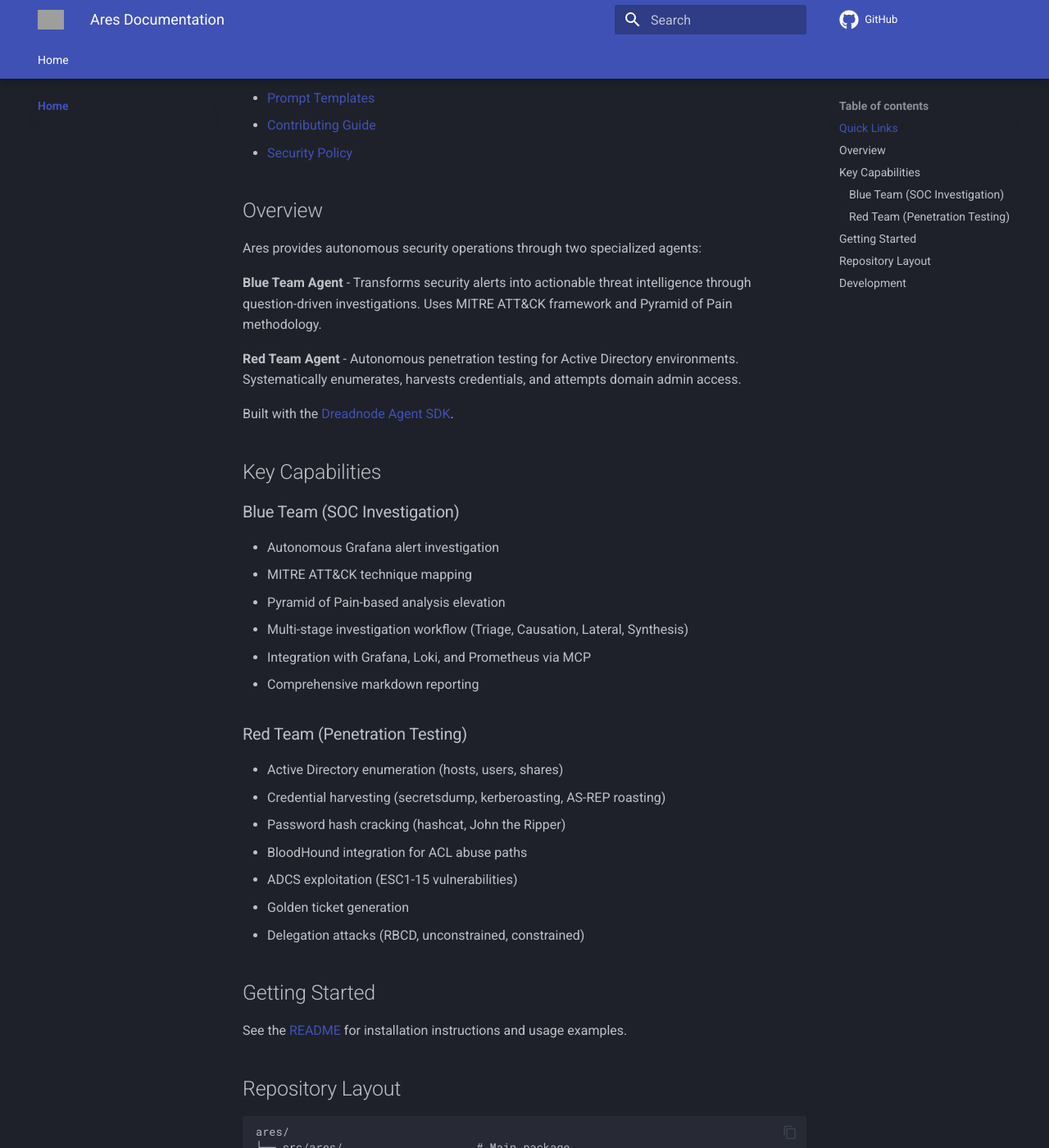
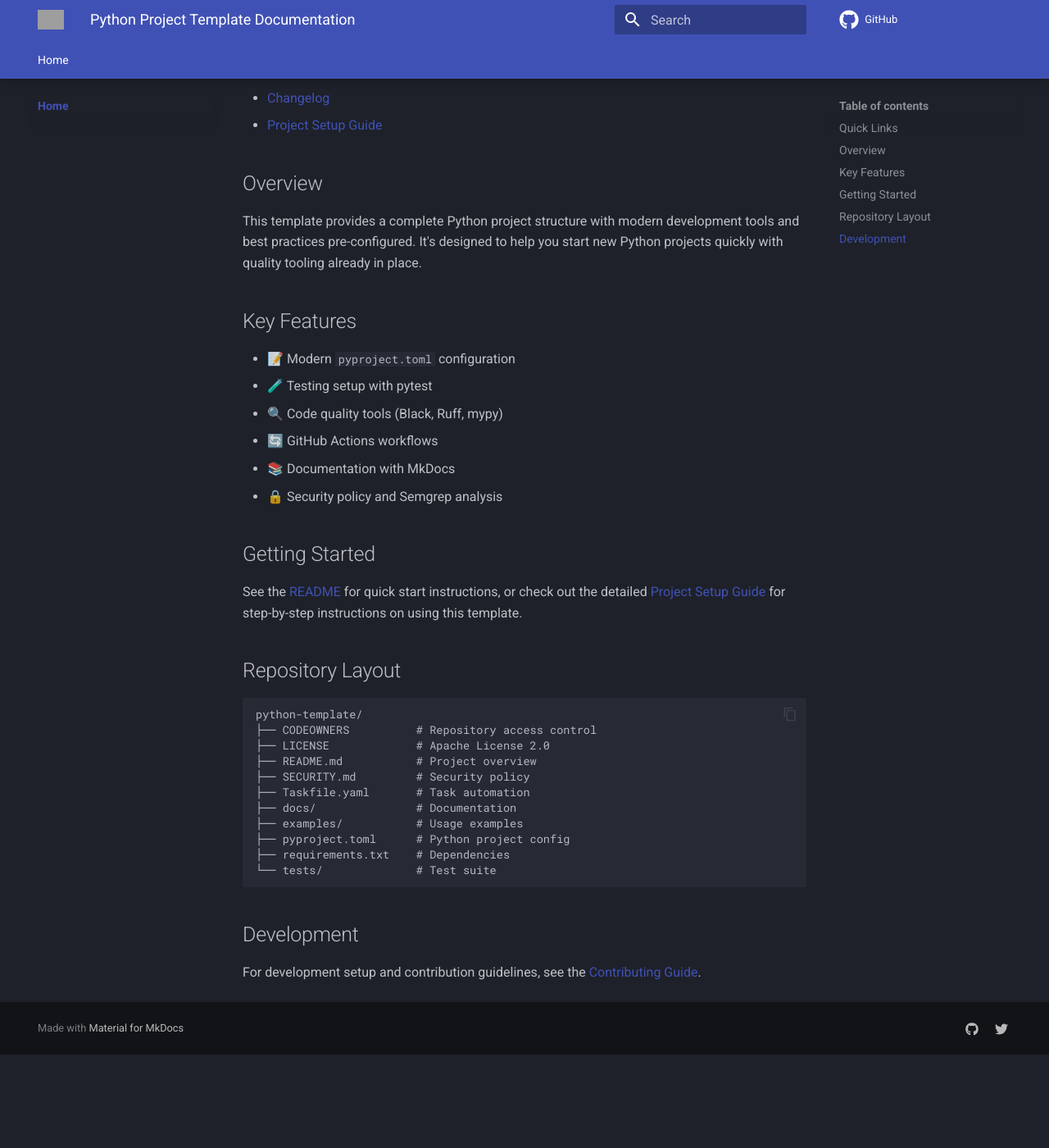
Before and after one commit to dreadnode/ares, an MkDocs documentation site: the page built from docs/index.md, in a window 1280 px wide and 1400 px high, scrolled down 364 px. Shown: the whole window at 82% size. Built offline with MkDocs 1.6.1 and Material for MkDocs 9.7.7, drawn with Linux system fonts in a browser that asks for light colours; comment, search, counter and statistics services are not loaded; after the commit the page ends 1650 px from its top, so only the background shows below that; some of the changed text lies outside the part shown; grey boxes are pictures that could not be loaded.

Commit message:
chore(template): merge template changes :up:
Signed-off-by: github-actions[bot] <github-actions[bot]@users.noreply.github.com>

````diff
--- a/.pre-commit-config.yaml
+++ b/.pre-commit-config.yaml
@@ -31,7 +31,7 @@ repos:
     rev: v2.4.1
     hooks:
       - id: codespell
-        entry: codespell -q 3 -f --skip=".git,.github,README.md" --ignore-words-list="astroid,braket"
+        entry: codespell -q 3 -f --skip=".git,.github,README.md" --ignore-words-list="astroid"
 
   - repo: https://github.com/RodrigoGonzalez/check-mkdocs
     rev: v1.2.0
--- a/docs/index.md
+++ b/docs/index.md
@@ -1,82 +1,52 @@
-# Ares Documentation
+# Python Project Template Documentation
 
-Welcome to the Ares documentation.
-Ares is an autonomous security operations agent with dual capabilities:
-**Blue Team** (SOC investigation) and **Red Team** (penetration testing).
+Welcome to the Python Project Template documentation.
+A modern Python project scaffold with batteries included.
 
 ## Quick Links
 
 - [Project README](../README.md)
-- [Taskfile Usage Guide](taskfile_usage.md)
-- [Grafana MCP Integration](grafana_mcp_usage.md)
-- [Prompt Templates](prompt_templates.md)
 - [Contributing Guide](contributing.md)
 - [Security Policy](../SECURITY.md)
+- [Changelog](../CHANGELOG.md)
+- [Project Setup Guide](topics/project-from-template.md)
 
 ## Overview
 
-Ares provides autonomous security operations through two specialized agents:
+This template provides a complete Python project structure with modern
+development tools and best practices pre-configured.
+It's designed to help you start new Python projects quickly with quality
+tooling already in place.
 
-**Blue Team Agent** - Transforms security alerts into actionable threat
-intelligence through question-driven investigations. Uses MITRE ATT&CK
-framework and Pyramid of Pain methodology.
+## Key Features
 
-**Red Team Agent** - Autonomous penetration testing for Active Directory
-environments. Systematically enumerates, harvests credentials, and attempts
-domain admin access.
-
-Built with the [Dreadnode Agent SDK](https://github.com/dreadnode/agent-sdk).
-
-## Key Capabilities
-
-### Blue Team (SOC Investigation)
-
-- Autonomous Grafana alert investigation
-- MITRE ATT&CK technique mapping
-- Pyramid of Pain-based analysis elevation
-- Multi-stage investigation workflow (Triage, Causation, Lateral, Synthesis)
-- Integration with Grafana, Loki, and Prometheus via MCP
-- Comprehensive markdown reporting
-
-### Red Team (Penetration Testing)
-
-- Active Directory enumeration (hosts, users, shares)
-- Credential harvesting (secretsdump, kerberoasting, AS-REP roasting)
-- Password hash cracking (hashcat, John the Ripper)
-- BloodHound integration for ACL abuse paths
-- ADCS exploitation (ESC1-15 vulnerabilities)
-- Golden ticket generation
-- Delegation attacks (RBCD, unconstrained, constrained)
+- 📝 Modern `pyproject.toml` configuration
+- 🧪 Testing setup with pytest
+- 🔍 Code quality tools (Black, Ruff, mypy)
+- 🔄 GitHub Actions workflows
+- 📚 Documentation with MkDocs
+- 🔒 Security policy and Semgrep analysis
 
 ## Getting Started
 
-See the [README](../README.md) for installation instructions and usage
-examples.
+See the [README](../README.md) for quick start instructions, or check out the
+detailed [Project Setup Guide](topics/project-from-template.md) for step-by-step
+instructions on using this template.
 
 ## Repository Layout
 
 ```text
-ares/
-├── src/ares/                    # Main package
-│   ├── agents/                  # Agent orchestrators
-│   │   ├── blue/                # SOC investigation agent
-│   │   └── red/                 # Penetration testing agent
-│   ├── core/                    # Core models and engines
-│   │   └── factories/           # Agent factories
-│   ├── integrations/            # External integrations (MITRE)
-│   ├── reports/                 # Report generators
-│   └── tools/                   # Agent toolsets
-│       ├── blue/                # Blue team tools
-│       ├── red/                 # Red team tools
-│       └── shared/              # Shared tools (MITRE)
-├── templates/                   # Jinja2 prompt templates
-│   ├── agent/                   # Blue team agent templates
-│   ├── engines/                 # Question engine templates
-│   ├── redteam/                 # Red team agent templates
-│   └── reports/                 # Report templates
-├── tests/                       # Test suite
-├── docs/                        # Documentation
-└── reports/                     # Generated reports
+python-template/
+├── CODEOWNERS          # Repository access control
+├── LICENSE             # Apache License 2.0
+├── README.md           # Project overview
+├── SECURITY.md         # Security policy
+├── Taskfile.yaml       # Task automation
+├── docs/               # Documentation
+├── examples/           # Usage examples
+├── pyproject.toml      # Python project config
+├── requirements.txt    # Dependencies
+└── tests/              # Test suite
 ```
 
 ## Development
````
Also changed, not shown: CHANGELOG.md (+12 -10 lines), docs/contributing.md (+4 -3 lines), docs/topics/project-from-template.md (added, +200 -0 lines), pyproject.toml (+69 -178 lines), 7 other files.
